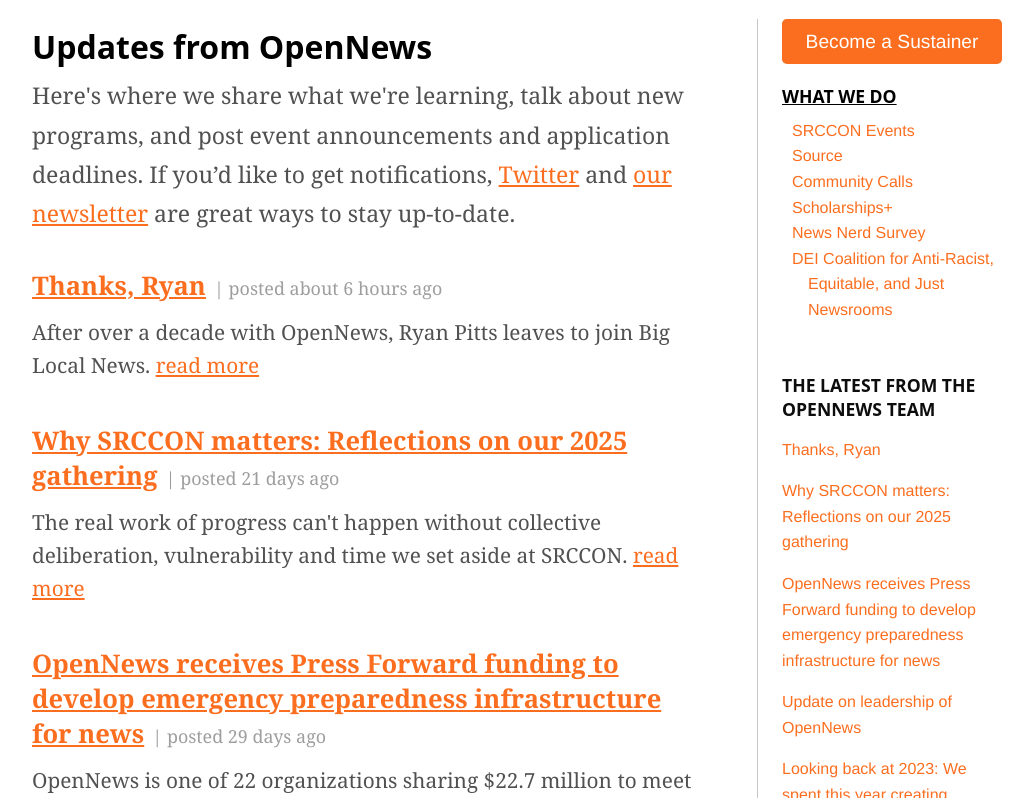
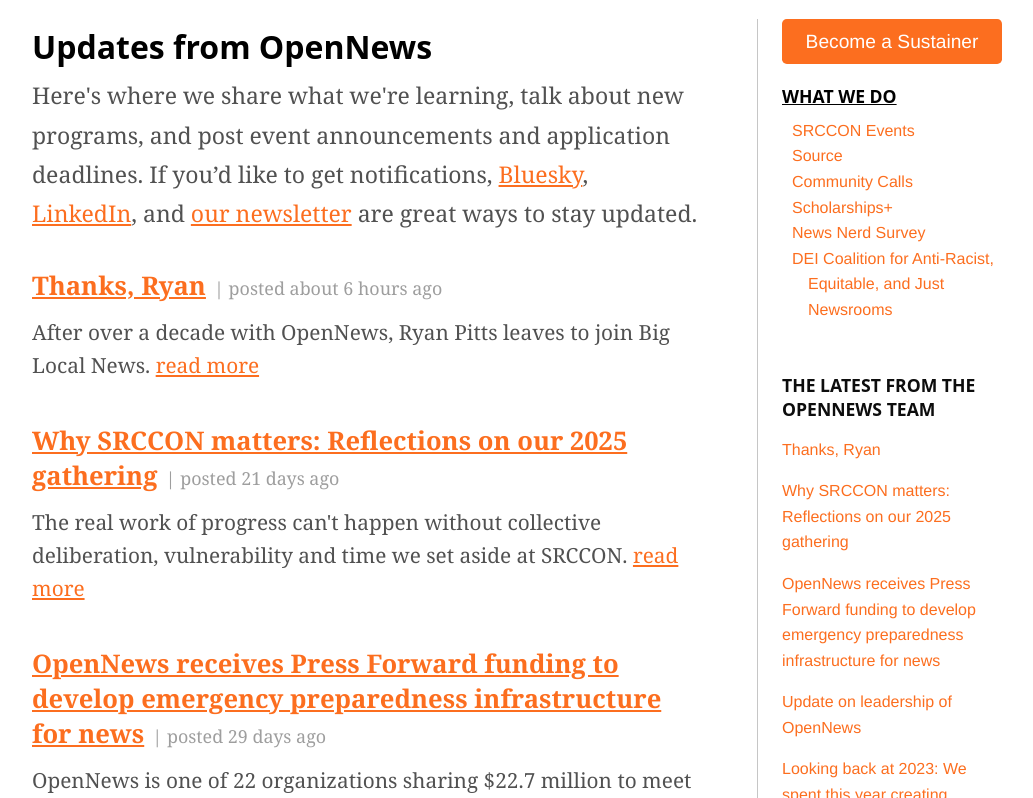
Before and after one commit to OpenNews/opennews-website, a Jekyll site: the page built from blog/blog.md, in a window 1280 px wide and 900 px high, scrolled down 335 px, cut to the strip 102-900 px from the top of the window. Shown: the whole strip, without its empty margins (118-1151 px from the left). Built offline with Jekyll 4.4.1, drawn with Linux system fonts in a browser that asks for light colours; nearby versions of some CDN libraries; some web fonts are replaced; comment, search, counter and statistics services are not loaded.

Commit message:
update blog page and post

```diff
--- a/blog/blog.md
+++ b/blog/blog.md
@@ -6,7 +6,7 @@
 permalink: /blog/
 ---
 
-<p class="bodybig">Here's where we share what we're learning, talk about new programs, and post event announcements and application deadlines. If you’d like to get notifications, <a href="https://twitter.com/opennews">Twitter</a> and <a href="http://eepurl.com/czSVTL">our newsletter</a> are great ways to stay up-to-date.</p>
+<p class="bodybig">Here's where we share what we're learning, talk about new programs, and post event announcements and application deadlines. If you’d like to get notifications, <a href="https://bsky.app/profile/opennews.bsky.social">Bluesky</a>, <a href="https://www.linkedin.com/company/opennews/">LinkedIn</a>, and <a href="http://eepurl.com/czSVTL">our newsletter</a> are great ways to stay updated.</p>
 
 <ul class="bloglist">
   {% for post in site.posts %}
```
Also changed, not shown: media/img/blog/ryan-SRCCON25.jpg (renamed from media/img/ryan-SRCCON25.jpg).
